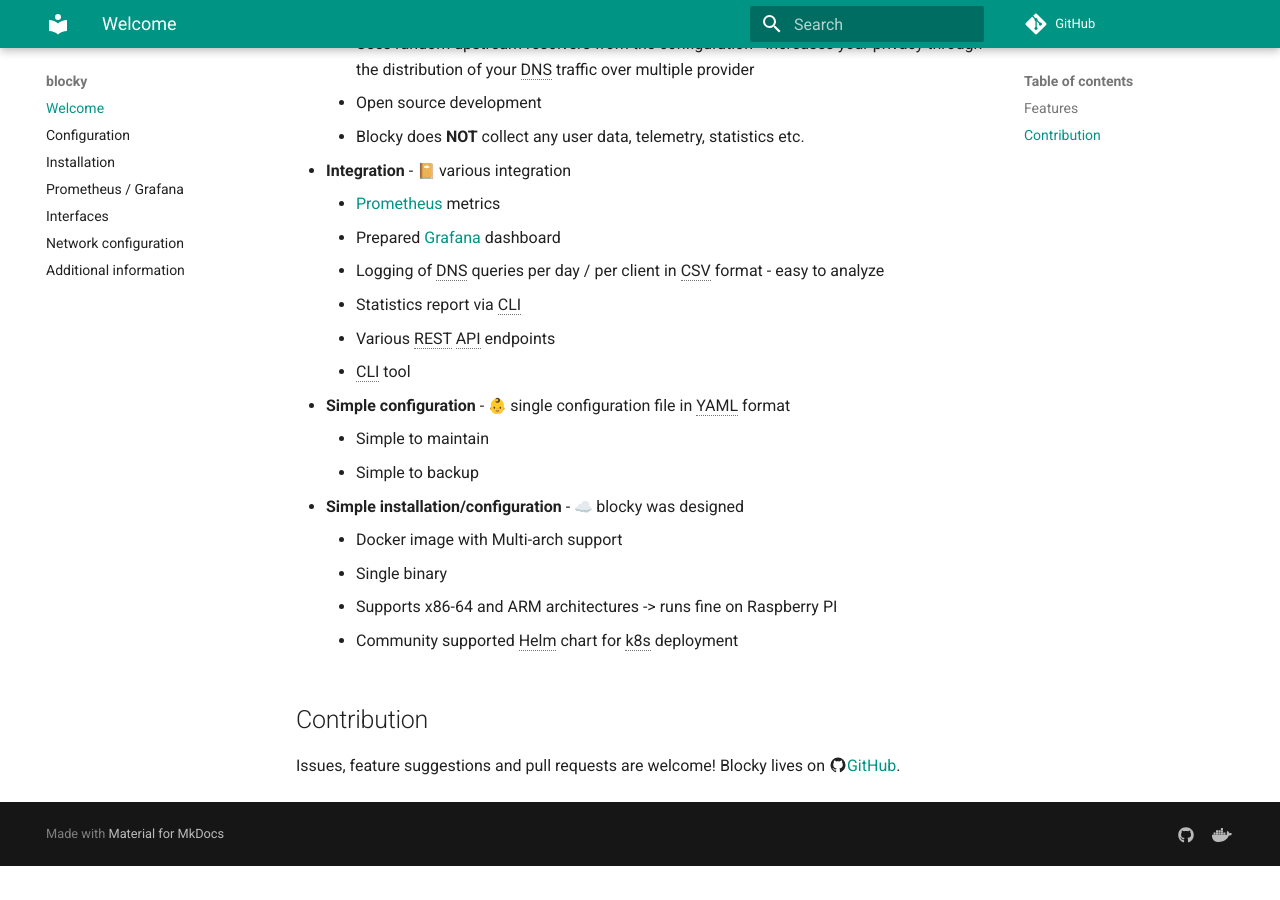
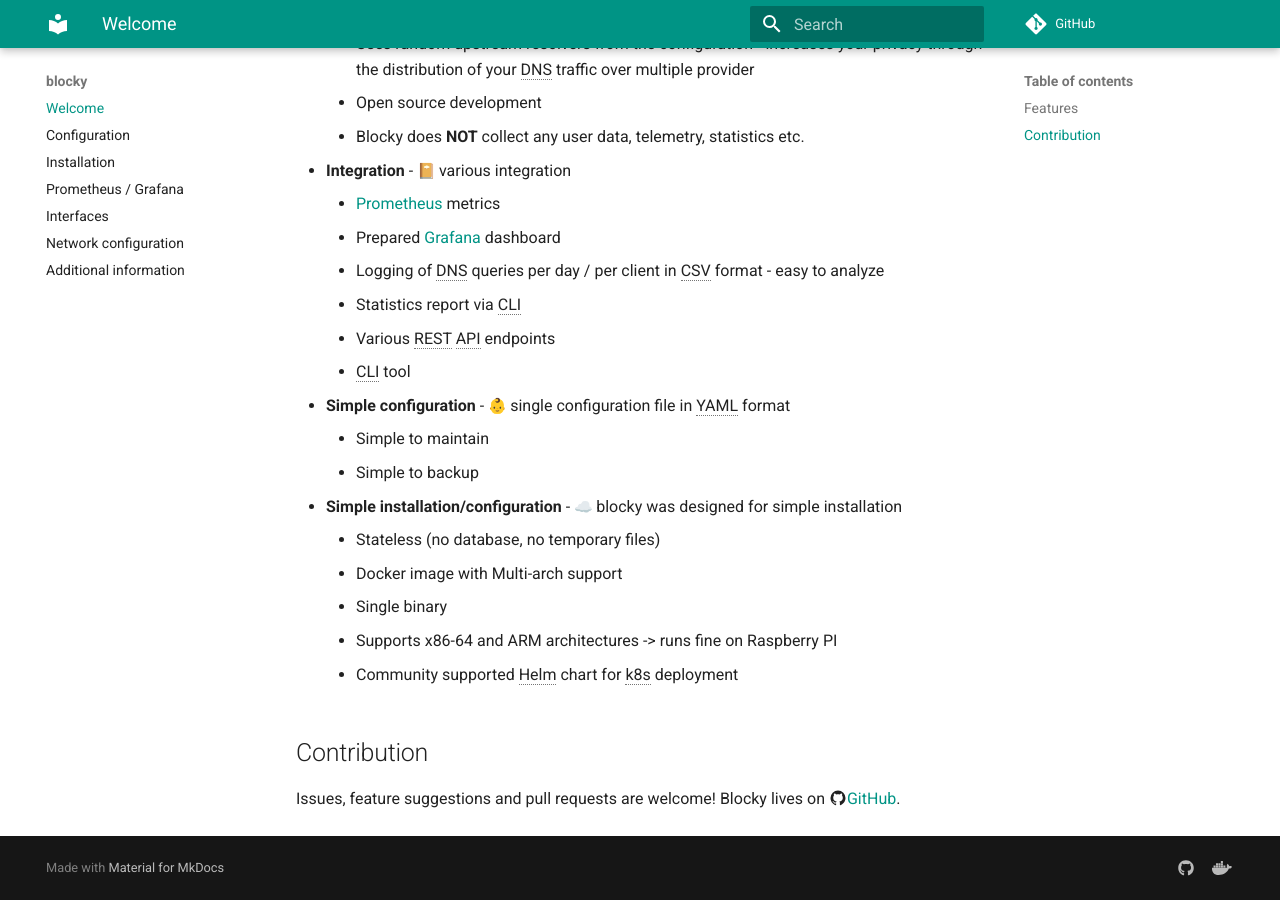
Before and after one commit to 0xERR0R/blocky, an MkDocs documentation site: the page built from docs/index.md, in a window 1280 px wide and 900 px high, scrolled down 1258 px. Built offline with MkDocs 1.6.1 and Material for MkDocs 9.7.7, drawn with Linux system fonts in a browser that asks for light colours; emoji names are drawn with the system emoji font; comment, search, counter and statistics services are not loaded; before the commit the page ends 2124 px from its top, so only the background shows below that.

Commit message:
Update index.md

```diff
--- a/docs/index.md
+++ b/docs/index.md
@@ -57,8 +57,9 @@
     * Simple to maintain
     * Simple to backup
 
-- **Simple installation/configuration** - :cloud: blocky was designed
+- **Simple installation/configuration** - :cloud: blocky was designed for simple installation
 
+    * Stateless (no database, no temporary files)
     * Docker image with Multi-arch support
     * Single binary
     * Supports x86-64 and ARM architectures -> runs fine on Raspberry PI
```
